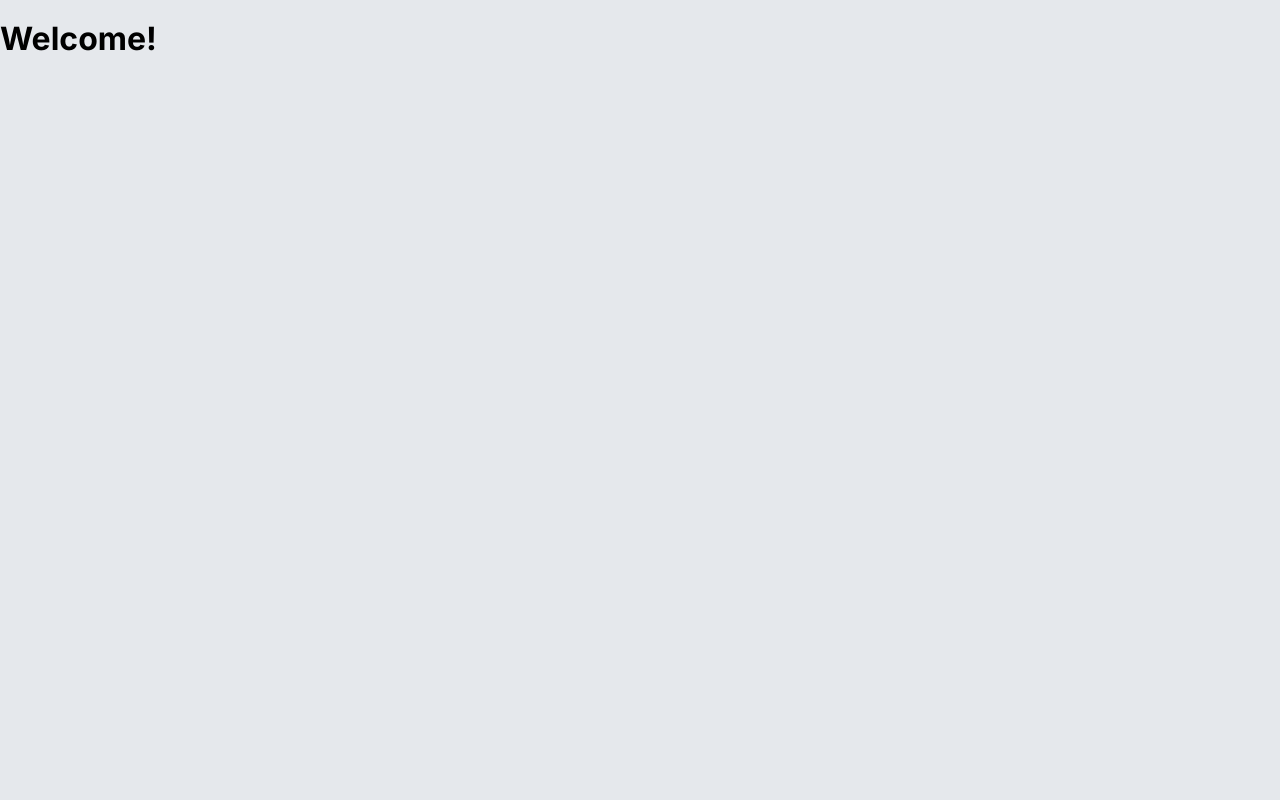
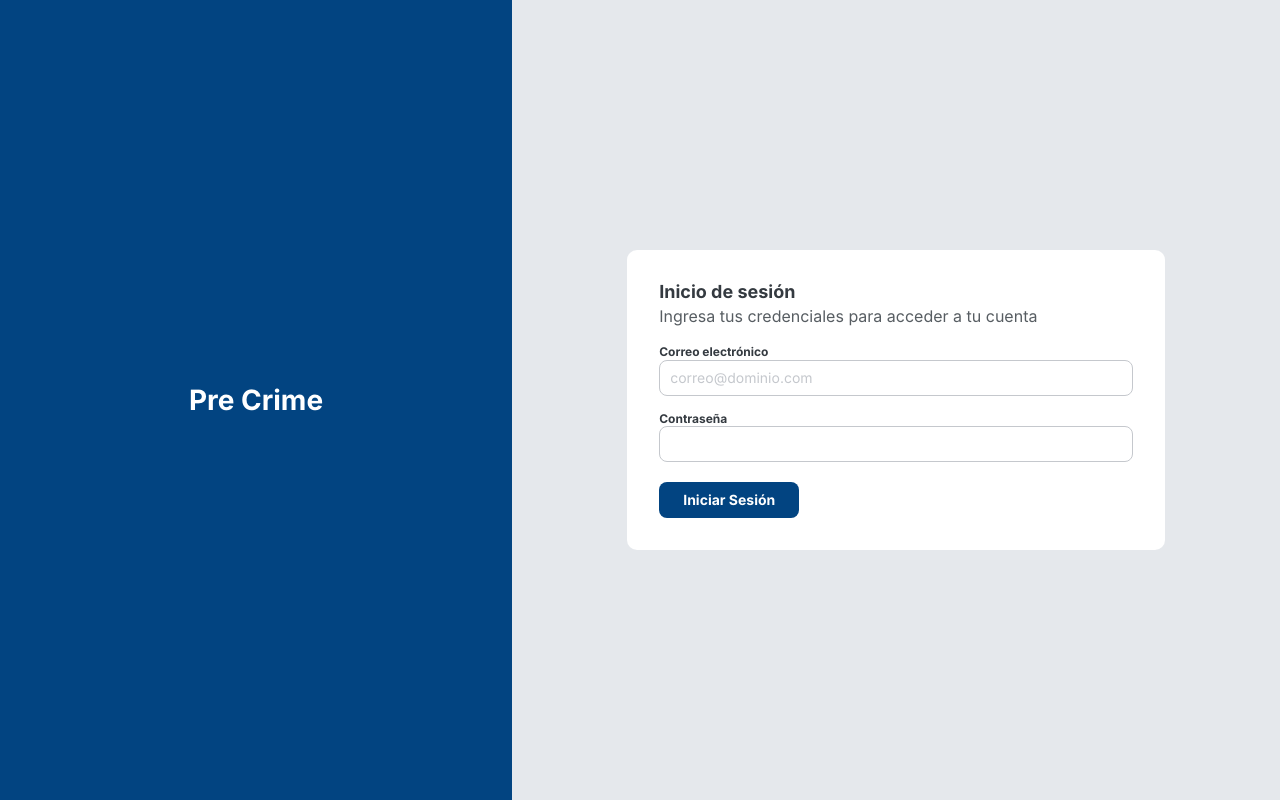
Before and after one commit to Pre-crime-Systems/pre-crime-front, a React (Create React App) app: page /auth/login in a window 1280 px wide. Before the commit this address had no page. Built offline with nearby package versions, Linux system fonts and the light colour scheme.

Commit message:
feat: add login page

```diff
--- a/src/assets/scss/_reset.scss
+++ b/src/assets/scss/_reset.scss
@@ -18,3 +18,16 @@ body {
   background-size: cover;
   background-repeat: no-repeat;
 }
+
+h1,
+h2,
+h3,
+h4,
+h5,
+h6 {
+  margin: 0;
+}
+
+p {
+  margin: 0;
+}
--- a/src/assets/scss/_variables.scss
+++ b/src/assets/scss/_variables.scss
@@ -16,6 +16,8 @@ $fontFamily: 'Inter', sans-serif, Arial;
 $fontSizes: (
   28: 1.75rem,
   22: 1.375rem,
+  20: 1.25rem,
+  18: 1.125rem,
   16: 1rem,
   14: 0.875rem,
   12: 0.75rem,
--- /dev/null
+++ b/src/modules/auth/components/AuthLayout/AuthLayout.tsx
@@ -0,0 +1,22 @@
+import React from 'react';
+import './authLayout.scss';
+
+interface AuthLayoutProps {
+  children: React.ReactElement;
+}
+
+const AuthLayout: React.FC<AuthLayoutProps> = (props: AuthLayoutProps) => {
+  const { children } = props;
+  return (
+    <section className="authLayout">
+      <aside className="authLayout__aside">
+        <section className="asideLogo">
+          <label className="asideLogo__name">Pre Crime</label>
+        </section>
+      </aside>
+      <main className="authLayout__content">{children}</main>
+    </section>
+  );
+};
+
+export default AuthLayout;
--- /dev/null
+++ b/src/modules/auth/components/AuthLayout/authLayout.scss
@@ -0,0 +1,26 @@
+@import '../../../../assets/scss/mixins';
+@import '../../../../assets/scss/variables';
+
+.authLayout {
+  align-items: stretch;
+  display: flex;
+  height: 100vh;
+  &__aside {
+    align-items: center;
+    background-color: map-get($colors, primary);
+    display: flex;
+    justify-content: center;
+    width: 40%;
+    .asideLogo {
+      &__name {
+        @include text(28, white, bold);
+      }
+    }
+  }
+  &__content {
+    align-items: center;
+    display: flex;
+    flex: 1;
+    justify-content: center;
+  }
+}
--- /dev/null
+++ b/src/modules/auth/pages/Login/Login.tsx
@@ -0,0 +1,32 @@
+import React from 'react';
+import Button from '../../../../components/Button/Button';
+import Card from '../../../../components/Card/Card';
+import Input from '../../../../components/Input/Input';
+import AuthLayout from '../../components/AuthLayout/AuthLayout';
+import './login.scss';
+
+const Login: React.FC<any> = (props: any) => {
+  return (
+    <AuthLayout>
+      <Card className="loginCard">
+        <section className="loginCard__header">
+          <h1 className="loginTitle">Inicio de sesión</h1>
+          <p className="loginDescription">
+            Ingresa tus credenciales para acceder a tu cuenta
+          </p>
+        </section>
+        <section className="loginCard__content">
+          <Input
+            className="loginInput"
+            label="Correo electrónico"
+            placeholder="correo@dominio.com"
+          />
+          <Input className="loginInput" label="Contraseña" type="password" />
+          <Button className="loginButton">Iniciar Sesión</Button>
+        </section>
+      </Card>
+    </AuthLayout>
+  );
+};
+
+export default Login;
--- /dev/null
+++ b/src/modules/auth/pages/Login/login.scss
@@ -0,0 +1,25 @@
+@import '../../../../assets/scss/mixins';
+@import '../../../../assets/scss/variables';
+
+.loginCard {
+  width: 70%;
+  margin: auto;
+  &__header {
+    margin: 0 0 1rem;
+    .loginTitle {
+      @include text(18, grey-90, bold);
+      margin: 0 0 0.25rem;
+    }
+    .loginDescription {
+      @include text(16, grey-70);
+    }
+  }
+  &__content {
+    .loginInput {
+      margin: 0 0 0.5rem;
+    }
+    .loginButton {
+      margin: 1rem 0 0;
+    }
+  }
+}
--- /dev/null
+++ b/src/modules/auth/pages/NewPassword/NewPassword.tsx
@@ -0,0 +1,12 @@
+import React from 'react';
+import AuthLayout from '../../components/AuthLayout/AuthLayout';
+
+const NewPassword: React.FC<any> = (props: any) => {
+  return (
+    <AuthLayout>
+      <div>NewPassword</div>
+    </AuthLayout>
+  );
+};
+
+export default NewPassword;
--- /dev/null
+++ b/src/modules/auth/pages/ResetPassword/ResetPassword.tsx
@@ -0,0 +1,12 @@
+import React from 'react';
+import AuthLayout from '../../components/AuthLayout/AuthLayout';
+
+const ResetPassword: React.FC<any> = (props: any) => {
+  return (
+    <AuthLayout>
+      <div>ResetPassword</div>
+    </AuthLayout>
+  );
+};
+
+export default ResetPassword;
--- a/src/routes/Routes.tsx
+++ b/src/routes/Routes.tsx
@@ -1,12 +1,16 @@
 import { BrowserRouter, Route, Routes } from 'react-router-dom';
+import Login from '../modules/auth/pages/Login/Login';
+import NewPassword from '../modules/auth/pages/NewPassword/NewPassword';
+import ResetPassword from '../modules/auth/pages/ResetPassword/ResetPassword';
 
 const AppRoutes = () => {
   return (
     <BrowserRouter>
-      <h1>Welcome!</h1>
       <Routes>
-        <Route path="/" element={<div>home!</div>} />
-        <Route path="app" element={<div>app!</div>} />
+        <Route path="/" element={<div>navigate!</div>} />
+        <Route path="/auth/login" element={<Login />} />
+        <Route path="/auth/reset-password" element={<ResetPassword />} />
+        <Route path="/auth/new-password" element={<NewPassword />} />
       </Routes>
     </BrowserRouter>
   );
```
Also changed, not shown: src/modules/auth/pages/NewPassword/newLogin.scss (added), src/modules/auth/pages/ResetPassword/resetPassword.scss (added).
